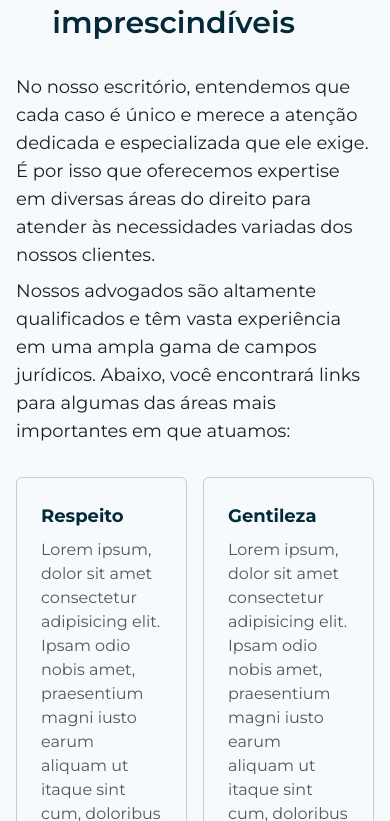
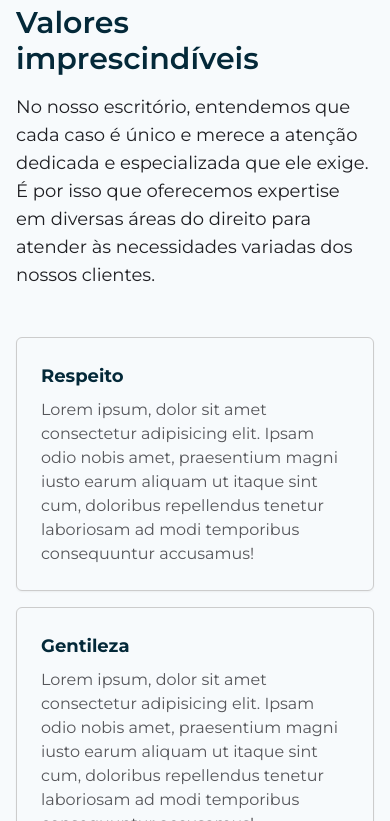
Before and after one commit to charmingruby/consulmagno-e-assis, a Next.js app: page /nossa-equipe in a window 390 px wide. Shown: the part 2671-3492 px from the top of the page. Built offline with nearby package versions, Linux system fonts and the light colour scheme.

Commit message:
cases and team pages responsiviness

```diff
--- a/src/app/(app)/areas-de-atuacao/page.tsx
+++ b/src/app/(app)/areas-de-atuacao/page.tsx
@@ -1,3 +1,4 @@
+import { PageTitle } from '@/components/page-title'
 import * as Container from '@/components/ui/container'
 
 export default function AreasDeAtuaçao() {
@@ -7,8 +8,16 @@ export default function AreasDeAtuaçao() {
         <Container.Content className="pt-24">hero</Container.Content>
       </Container.Root>
 
+      <Container.Root>
+        <Container.Content>
+          <PageTitle title="Áreas de Atuação" />
+        </Container.Content>
+      </Container.Root>
+
       <Container.Root border="borderBottom">
-        <Container.Content>listagem de areas</Container.Content>
+        <Container.Content>
+          <PageTitle title="Veja tambem" />
+        </Container.Content>
       </Container.Root>
 
       <Container.Root>
--- a/src/app/(app)/contato/page.tsx
+++ b/src/app/(app)/contato/page.tsx
@@ -18,7 +18,7 @@ import { Button } from '@/components/ui/button'
 export default function Contact() {
   return (
     <>
-      <Container.Root className=" min-h-screen flex flex-col justify-center pt-8 bg-white">
+      <Container.Root className=" min-h-screen flex flex-col justify-center pt-16 bg-white">
         <Container.Content className="grid grid-cols-1 md:grid-cols-2 gap-16 md:gap-12">
           <div className="flex flex-col justify-center">
             <h2 className="text-3xl md:text-4xl font-semibold text-primary-main">
--- a/src/app/(app)/nossa-equipe/page.tsx
+++ b/src/app/(app)/nossa-equipe/page.tsx
@@ -112,10 +112,10 @@ export default function Team() {
 
       {/* Algumas areas de atuaçao imprescindiveis para novos trabalhadores */}
       <Container.Root backgroundColor="white">
-        <Container.Content className="grid grid-cols-1 gap-8">
-          <div className="flex flex-col gap-8">
-            <div className="flex gap-2">
-              <Eye className="text-secondary-main h-8 w-8 mb-4 "></Eye>
+        <Container.Content className="grid grid-cols-1 gap-12">
+          <div className="flex flex-col gap-4 max-w-2xl">
+            <div className="flex flex-col md:flex-row gap-1 md:gap-2">
+              <Eye className="text-secondary-main h-8 w-8"></Eye>
               <PageTitle title="Valores imprescindíveis"></PageTitle>
             </div>
             <div className="flex flex-col gap-2">
@@ -125,16 +125,10 @@ export default function Team() {
                 oferecemos expertise em diversas áreas do direito para atender
                 às necessidades variadas dos nossos clientes.
               </Text>
-              <Text>
-                Nossos advogados são altamente qualificados e têm vasta
-                experiência em uma ampla gama de campos jurídicos. Abaixo, você
-                encontrará links para algumas das áreas mais importantes em que
-                atuamos:
-              </Text>
             </div>
           </div>
           <div className=" flex flex-col">
-            <div className="grid grid-cols-2 gap-4">
+            <div className="grid grid-cols-1 lg:grid-cols-2 gap-4">
               <AreaCard
                 name="Respeito"
                 description="Lorem ipsum, dolor sit amet consectetur adipisicing elit. Ipsam odio nobis amet, praesentium magni iusto earum aliquam ut itaque sint cum, doloribus repellendus tenetur laboriosam ad modi temporibus consequuntur accusamus!"
--- a/src/app/(app)/relatos/components/customer-case.tsx
+++ b/src/app/(app)/relatos/components/customer-case.tsx
@@ -2,7 +2,6 @@ import { Box } from '@/components/ui/box'
 import { Text } from '@/components/ui/text'
 import exampleHeader from '@/assets/images/lawyers.png'
 import Image from 'next/image'
-import { Badge } from '@/components/badge'
 
 export function CustomerCase() {
   return (
@@ -13,11 +12,6 @@ export function CustomerCase() {
 
       <div className="p-6 mt-4">
         <div>
-          {/* Tags */}
-          <div>
-            <Badge label="Direito Civil" />
-          </div>
-
           {/* Titulo */}
           <strong className="text-xl mb-4 block">
             Como `Marca` ajudou na resoluçao dos problemas civis bla bla
--- a/src/app/(app)/relatos/page.tsx
+++ b/src/app/(app)/relatos/page.tsx
@@ -28,7 +28,7 @@ export default function Cases() {
           </div>
 
           {/* Depoimentos de clientes */}
-          <div className="grid grid-cols-3 gap-8">
+          <div className="grid grid-cols-1 md:grid-cols-2 lg:grid-cols-3 gap-8">
             <CustomerCase />
             <CustomerCase />
             <CustomerCase />
@@ -39,8 +39,8 @@ export default function Cases() {
       {/* Todos clientes */}
       <Container.Root backgroundColor="white">
         <Container.Content>
-          <div className="grid grid-cols-3 gap-8">
-            <div className="col-span-2 flex flex-col gap-4">
+          <div className="grid grid-cols-1 md:grid-cols-3 gap-8">
+            <div className="md:col-span-2 flex flex-col gap-4">
               <PageTitle title="Nossos clientes" />
               <Text>
                 Lorem ipsum dolor sit, amet consectetur adipisicing elit. Qui
@@ -49,7 +49,7 @@ export default function Cases() {
                 aut cupiditate quod totam culpa.
               </Text>
             </div>
-            <div className="flex flex-col justify-center items-end gap-2">
+            <div className="flex flex-col md:justify-center md:items-end gap-2">
               <span className="text-xl">
                 {' '}
                 <strong className="text-primary-main">+200</strong> clientes
@@ -65,7 +65,7 @@ export default function Cases() {
           </div>
 
           {/* Listagem de clientes */}
-          <div className="grid grid-cols-3 gap-8 mt-12">
+          <div className="grid grid-cols-1 md:grid-cols-2 lg:grid-cols-3 gap-8 mt-12">
             <CustomerStory />
             <CustomerStory />
             <CustomerStory />
```
